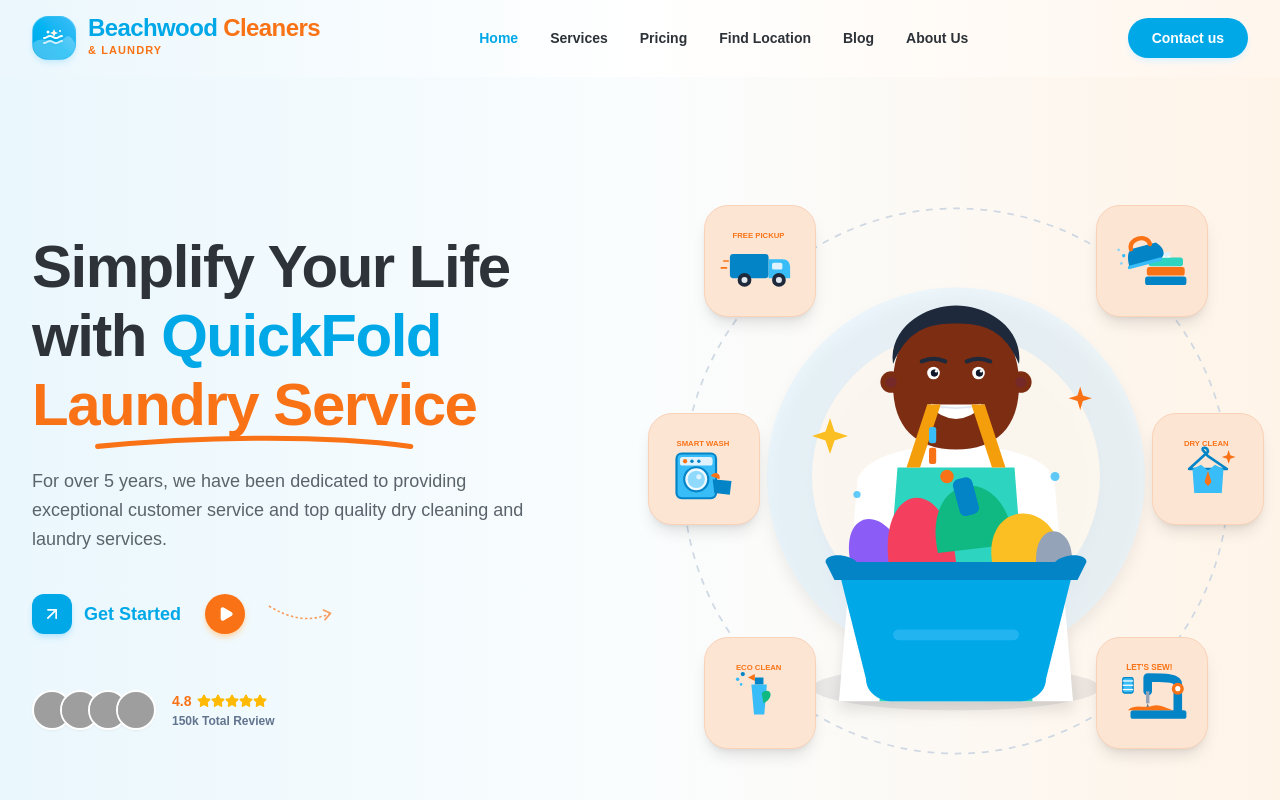
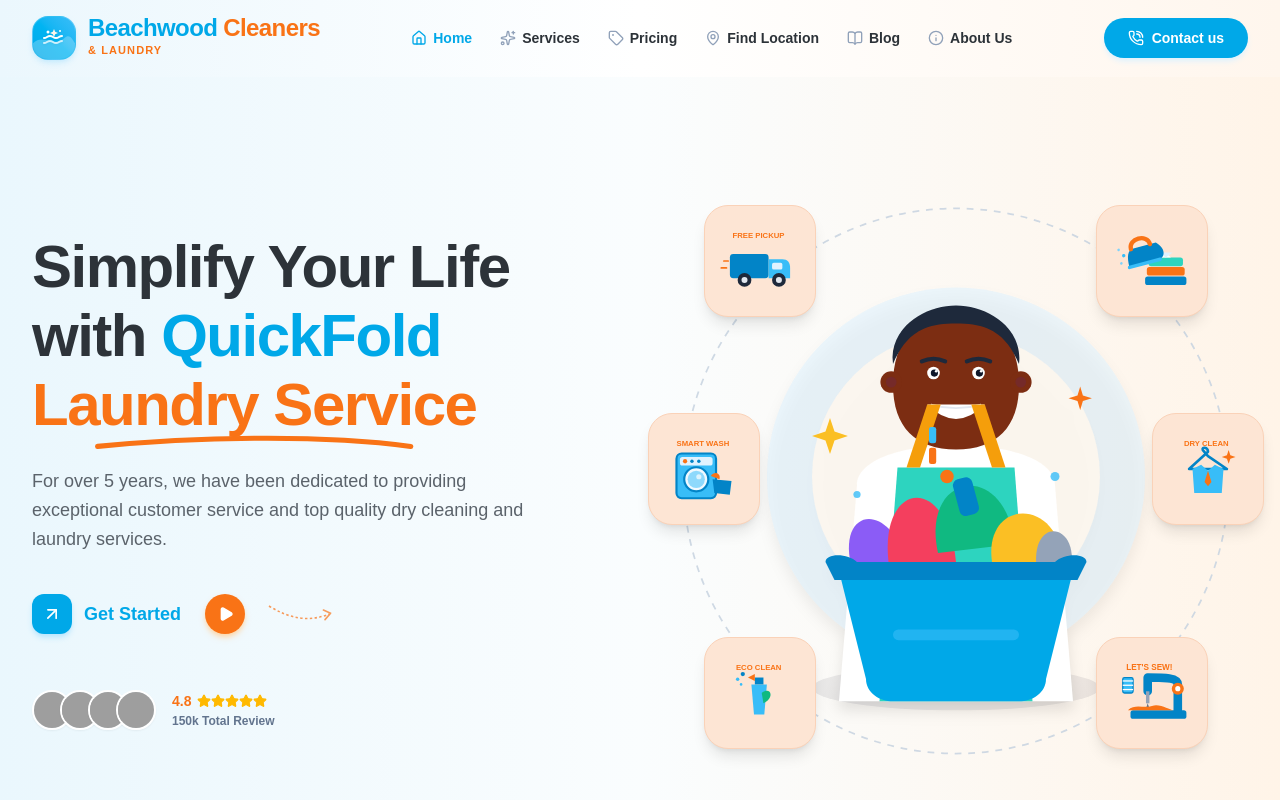
Before and after one commit to aftabfarhanarko/Beachwood-Cleaners-Laundry, a Next.js app: page / in a window 1280 px wide. Shown: the top 800 px of the page. Built offline with nearby package versions, Linux system fonts and the light colour scheme; grey boxes are pictures that could not be loaded; a web font is replaced by a local one.

Commit message:
Add route icons to Navbar links

```diff
--- a/src/components/Navbar.tsx
+++ b/src/components/Navbar.tsx
@@ -3,7 +3,7 @@
 import React, { useState, useEffect } from "react";
 import Link from "next/link";
 import { usePathname } from "next/navigation";
-import { Menu, X } from "lucide-react";
+import { Menu, X, Home, Sparkles, Tag, MapPin, BookOpen, Info, PhoneCall } from "lucide-react";
 import { BrandLogo } from "@/components/BrandLogo";
 
 export function Navbar() {
@@ -24,12 +24,12 @@ export function Navbar() {
   }, []);
 
   const navLinks = [
-    { name: "Home", href: "/" },
-    { name: "Services", href: "/services" },
-    { name: "Pricing", href: "/pricing" },
-    { name: "Find Location", href: "/location" },
-    { name: "Blog", href: "/blog" },
-    { name: "About Us", href: "/about" },
+    { name: "Home", href: "/", icon: Home },
+    { name: "Services", href: "/services", icon: Sparkles },
+    { name: "Pricing", href: "/pricing", icon: Tag },
+    { name: "Find Location", href: "/location", icon: MapPin },
+    { name: "Blog", href: "/blog", icon: BookOpen },
+    { name: "About Us", href: "/about", icon: Info },
   ];
 
   return (
@@ -45,19 +45,25 @@ export function Navbar() {
           {/* Custom Brand Logo */}
           <BrandLogo />
 
-          {/* Desktop Nav Links */}
-          <div className="hidden lg:flex items-center gap-8">
+          {/* Desktop Nav Links with Route-Related Icons */}
+          <div className="hidden lg:flex items-center gap-7">
             {navLinks.map((link) => {
               const isActive = pathname === link.href;
+              const IconComponent = link.icon;
               return (
                 <Link
                   key={link.name}
                   href={link.href}
-                  className={`text-sm font-extrabold transition-colors hover:text-[#00A8E8] ${
+                  className={`flex items-center gap-1.5 text-xs sm:text-sm font-extrabold transition-colors hover:text-[#00A8E8] group ${
                     isActive ? "text-[#00A8E8]" : "text-[#2C3238]"
                   }`}
                 >
-                  {link.name}
+                  <IconComponent
+                    className={`w-4 h-4 transition-transform group-hover:scale-110 ${
+                      isActive ? "text-[#00A8E8]" : "text-slate-400 group-hover:text-[#00A8E8]"
+                    }`}
+                  />
+                  <span>{link.name}</span>
                 </Link>
               );
             })}
@@ -67,9 +73,10 @@ export function Navbar() {
           <div className="hidden lg:flex items-center gap-4">
             <Link
               href="/contact"
-              className="inline-flex items-center justify-center px-6 py-2.5 rounded-full text-sm font-extrabold text-white bg-[#00A8E8] hover:bg-[#0094D8] shadow-md shadow-sky-100 transition-all hover:scale-105 cursor-pointer"
+              className="inline-flex items-center gap-2 px-6 py-2.5 rounded-full text-xs sm:text-sm font-extrabold text-white bg-[#00A8E8] hover:bg-[#0094D8] shadow-md shadow-sky-100 transition-all hover:scale-105 cursor-pointer"
             >
-              Contact us
+              <PhoneCall className="w-4 h-4" />
+              <span>Contact us</span>
             </Link>
           </div>
 
@@ -89,26 +96,38 @@ export function Navbar() {
         {mobileMenuOpen && (
           <div className="lg:hidden bg-white border-b border-sky-100 px-6 py-6 space-y-4 shadow-xl animate-fadeIn">
             <div className="flex flex-col space-y-3">
-              {navLinks.map((link) => (
+              {navLinks.map((link) => {
+                const IconComponent = link.icon;
+                const isActive = pathname === link.href;
+                return (
                   <Link
                     key={link.name}
                     href={link.href}
                     onClick={() => setMobileMenuOpen(false)}
-                  className={`text-base font-extrabold transition-colors ${
-                    pathname === link.href ? "text-[#00A8E8]" : "text-[#2C3238]"
+                    className={`flex items-center gap-3 text-base font-extrabold transition-colors ${
+                      isActive ? "text-[#00A8E8]" : "text-[#2C3238]"
                     }`}
                   >
-                  {link.name}
+                    <div
+                      className={`w-8 h-8 rounded-xl flex items-center justify-center ${
+                        isActive ? "bg-[#00A8E8] text-white" : "bg-[#EAF7FD] text-[#00A8E8]"
+                      }`}
+                    >
+                      <IconComponent className="w-4 h-4" />
+                    </div>
+                    <span>{link.name}</span>
                   </Link>
-              ))}
+                );
+              })}
             </div>
             <div className="pt-2">
               <Link
                 href="/contact"
                 onClick={() => setMobileMenuOpen(false)}
-                className="w-full inline-flex items-center justify-center px-6 py-3 rounded-full text-sm font-extrabold text-white bg-[#00A8E8] shadow-md"
+                className="w-full inline-flex items-center justify-center gap-2 px-6 py-3 rounded-full text-sm font-extrabold text-white bg-[#00A8E8] shadow-md"
               >
-                Contact us
+                <PhoneCall className="w-4 h-4" />
+                <span>Contact us</span>
               </Link>
             </div>
           </div>
```
Lines whose indentation alone changed are shown as unchanged.
